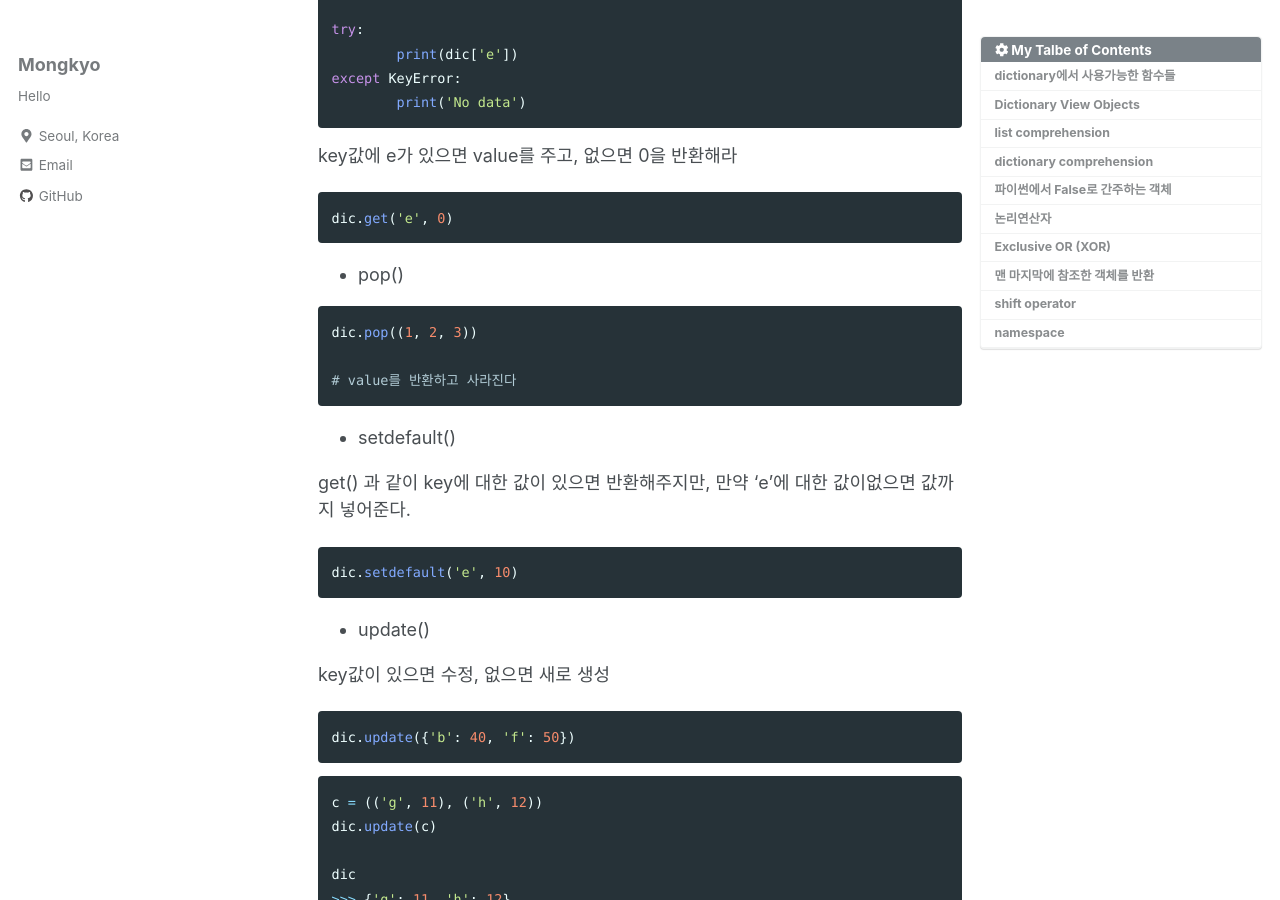
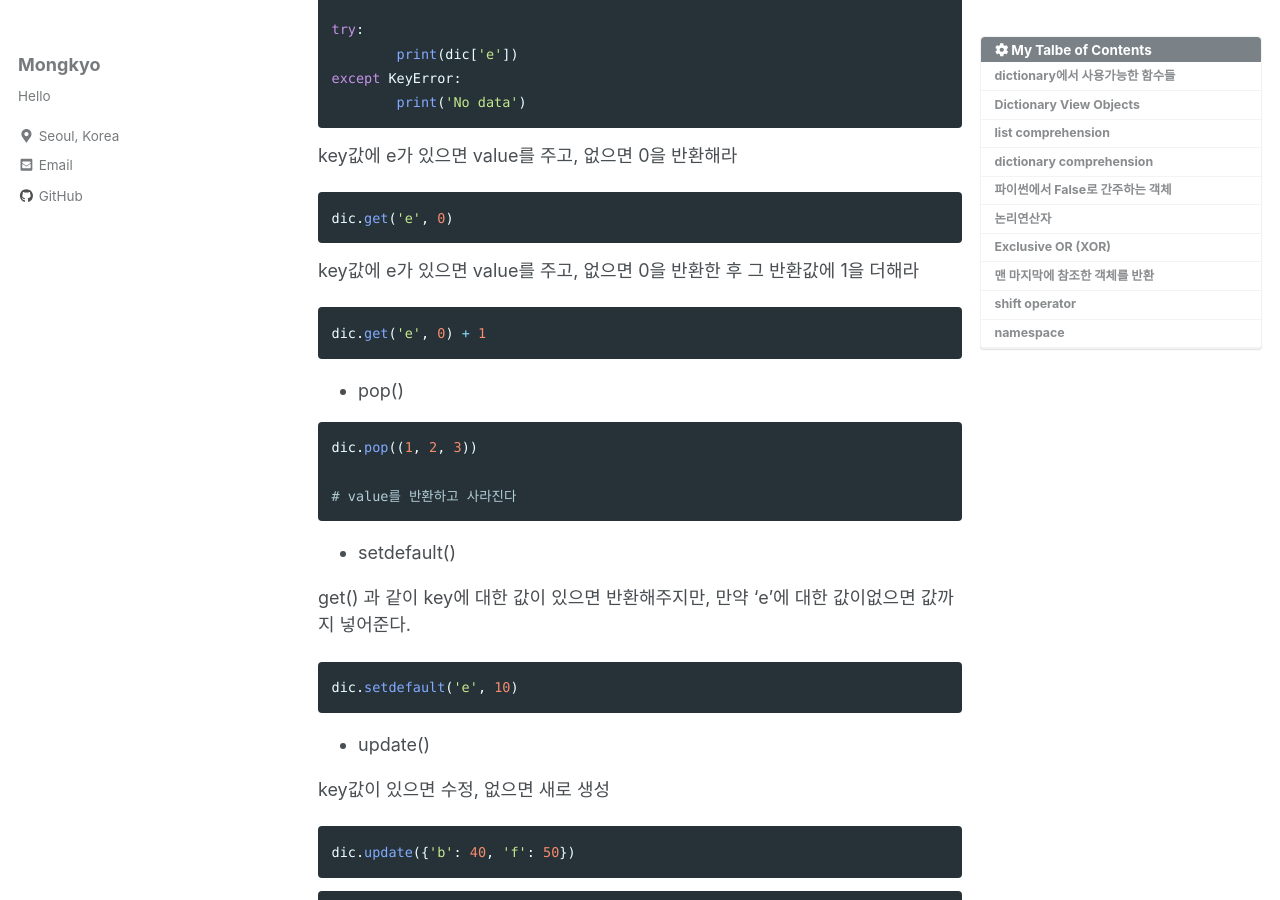
Before and after one commit to mongkyo/mongkyo.github.io, a Jekyll site: the page built from _posts/2019-03-05-Python(1).md, in a window 1280 px wide and 900 px high, scrolled down 798 px. Built offline with Jekyll 4.4.1, drawn with Linux system fonts in a browser that asks for light colours; nearby versions of some CDN libraries.

Commit message:
[modified]python

````diff
--- a/_posts/2019-03-05-Python(1).md
+++ b/_posts/2019-03-05-Python(1).md
@@ -29,7 +29,6 @@ dic['e']
 print(dic.get('e'))
 >>> None
 ```
-
 > 없는 키 값을 넣었을 때 dic['e']은 에러를, dic() 함수는 None을 반환한다.
 
 ```python
@@ -50,6 +49,11 @@ key값에 e가 있으면 value를 주고, 없으면 0을 반환해라
 
 ```python
 dic.get('e', 0)
+```
+key값에 e가 있으면 value를 주고, 없으면 0을 반환한 후 그 반환값에 1을 더해라
+
+```python
+dic.get('e', 0) + 1
 ```
 
 
````
